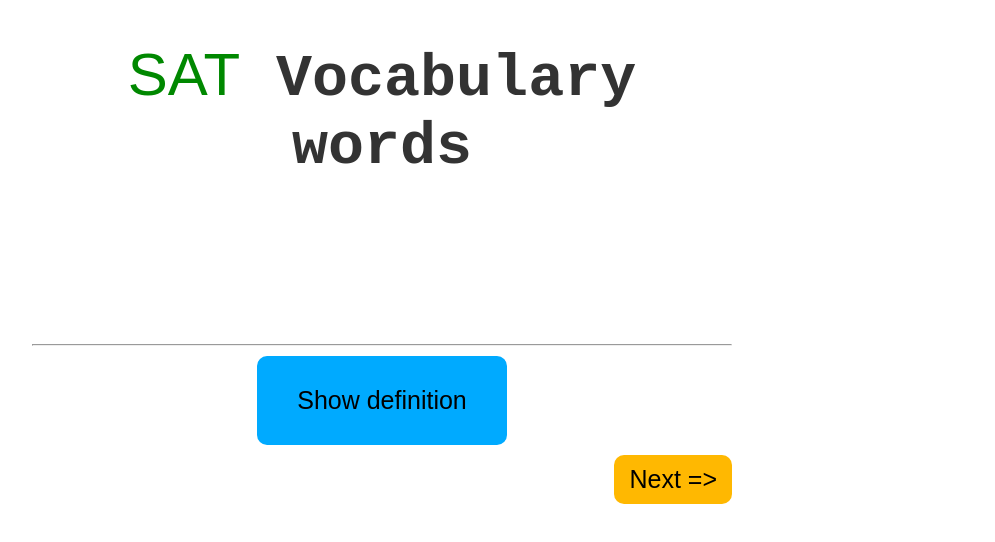
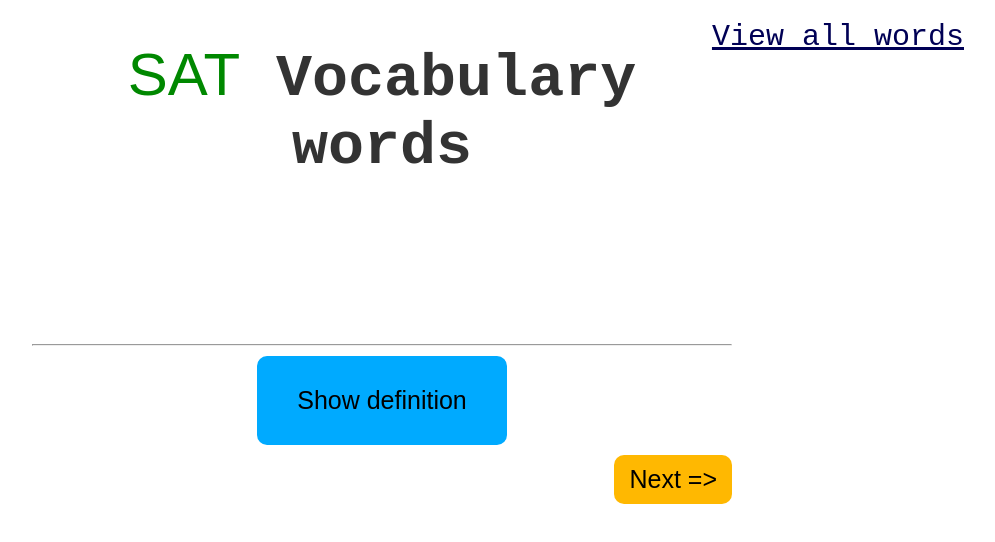
Before and after one commit to bookeraswan/sat-vocabulary-words, a website: page views/index.html in a window 1280 px wide. Shown: the whole page, without its empty margins (258-1253 px from the left). Drawn offline with Linux system fonts and the light colour scheme; files that its build step writes are made by us from their sources; no server answers; files whose address does not match are found by name.

Commit message:
add environment variables and add link to "all words" page

```diff
--- a/app.js
+++ b/app.js
@@ -28,4 +28,4 @@
   res.json(randomWord);
 });
 
-app.listen(2000, () => {console.log("api test app server started...")});
+app.listen(process.env.PORT, process.env.IP, () => {console.log("api test app server started...")});
--- a/public/css/main.css
+++ b/public/css/main.css
@@ -26,6 +26,13 @@
   text-align: center;
   color: #058;
   font-size: 40px;
+}
+
+a{
+  float: right;
+  margin: -20px 50px;
+  color: #005;
+  font-size: 30px;
 }
 
 .sat{
--- a/views/index.html
+++ b/views/index.html
@@ -6,6 +6,7 @@
     <link rel="stylesheet" href="./css/main.css">
   </head>
   <body>
+    <a href="/all">View all words</a>
     <div class="container">
       <h1><span class="sat">SAT</span> Vocabulary words</h1>
       <h2 id="word"></h2>
```
Also changed, not shown: public/css/all-words.css (+6 -3 lines).
